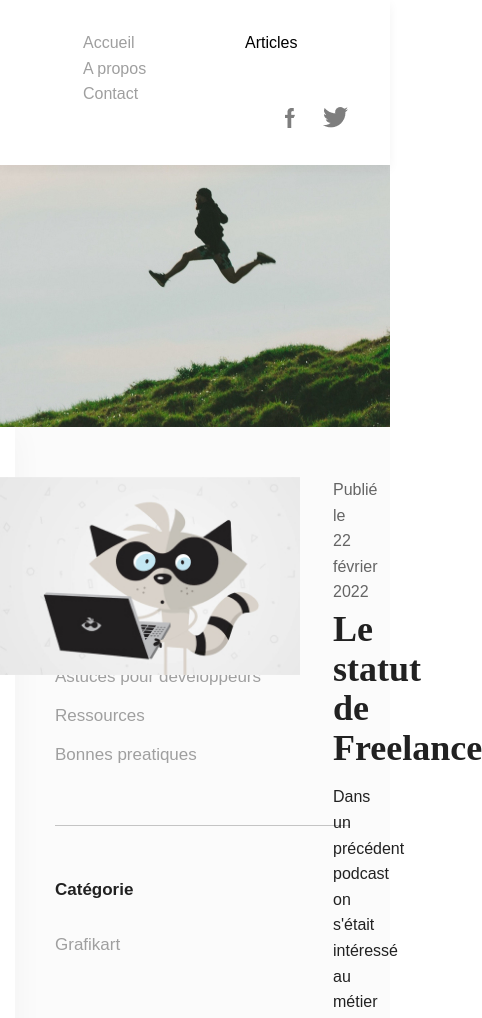
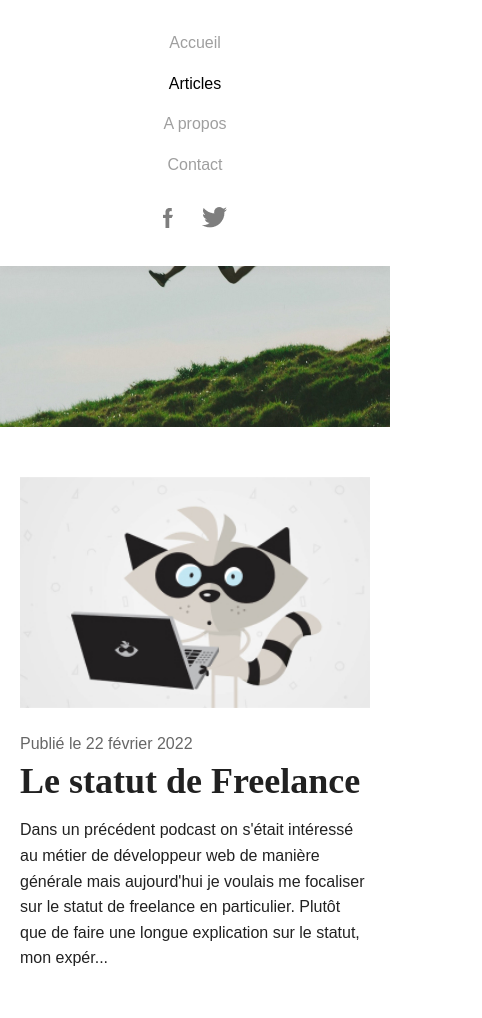
Before and after one commit to RavenSecurity/Grafikart-Blog-CSS-, a plain HTML site: page index.html in a window 390 px wide. Shown: the top 1018 px of the page, 482 px wide, since content can reach past the window. Drawn offline with Linux system fonts and the light colour scheme.

Commit message:
my changes

```diff
--- a/style.css
+++ b/style.css
@@ -164,3 +164,60 @@ body, html {
 .footer {
     clear: both;
 }
+
+@keyframes fun {
+    0% {
+        transform:scale(1) rotate(0deg);
+    }
+    100% {
+        transform:scale(1.1) rotate(10deg);
+    }
+}
+
+@media screen and (max-width: 1100px) {
+    .body {
+        display: block;
+    }
+    .main {
+        width: 100%
+    }
+    .main .container {
+        overflow: hidden;
+    }
+    .sidebar {
+        width: 100%
+    }
+}
+
+@media screen and (max-width: 740px) {
+    .container {
+        padding: 0 20px;
+    }
+    .article {
+        padding-left: 0;
+    }
+    .article-img {
+        position: static;
+        margin-bottom: 1rem;
+        width: 100%;
+        display: block;
+    }
+}
+
+@media screen and (max-width: 860px) {
+    .topbar {
+        position: absolute;
+    }
+    .topbar nav, .social {
+        float:none;
+        text-align: center;
+    }
+    .topbar nav {
+        margin-bottom: 15px;
+    }
+    .topbar nav a {
+        display: inline-block;
+        margin: 0 20px 15px 20px;
+        white-space: nowrap;
+    }
+}
```
